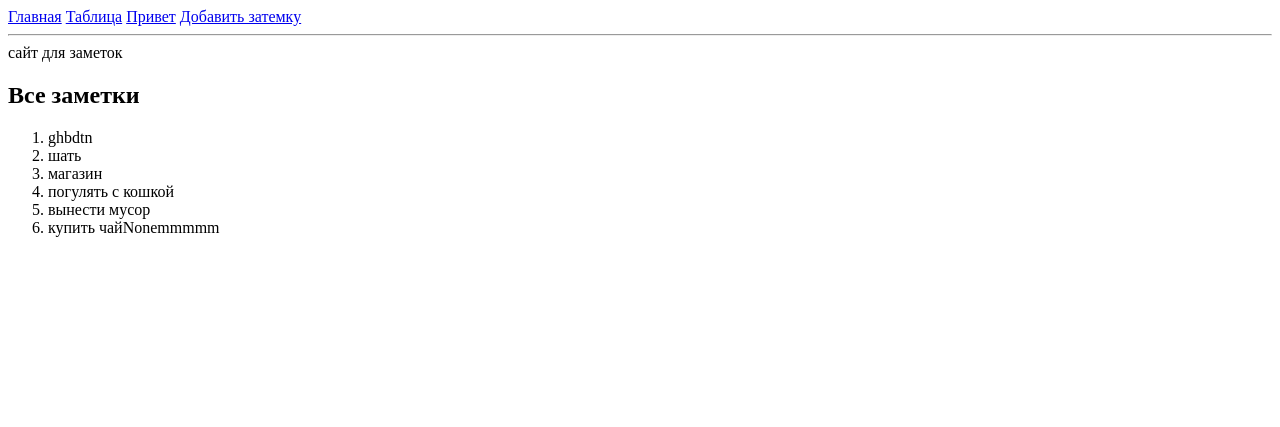
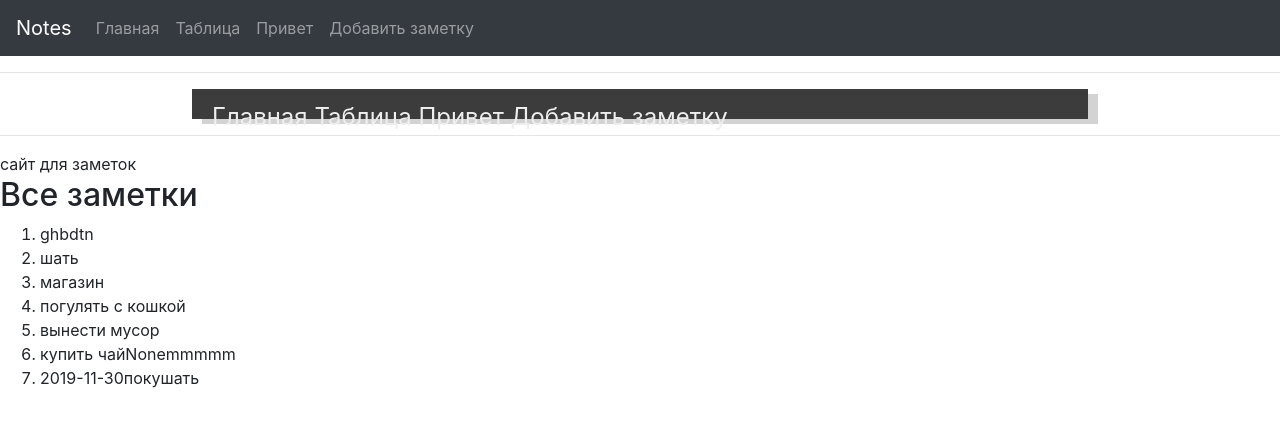
Before and after one commit to BenazirK/notes, a Flask app: page / in a window 1280 px wide. Shown: the top 427 px of the page. Run offline with Flask 2, Linux system fonts and the light colour scheme; some libraries are stand-ins or nearby versions.

Commit message:
static and bootstrap

```diff
--- a/app.py
+++ b/app.py
@@ -14,9 +14,9 @@ def hello(user_name):
     user_name= user_name.capitalize()
     return  render_template('hello.html', user_name=user_name)
 
-@app.route("/add-note-form")
-def add_note_form():
-    return render_template("add_note_form.html")
+@app.route("/add")
+def add():
+    return render_template("add.html")
 
 
 @app.route("/add-note", methods=["POST"])
--- a/notes.txt
+++ b/notes.txt
@@ -4,3 +4,4 @@ ghbdtn
 погулять с кошкой
 вынести мусор
 купить чайNonemmmmm
+2019-11-30покушать
--- /dev/null
+++ b/static/note.css
@@ -0,0 +1,14 @@
+#menu {
+    height: 30px;
+    width: 70%;
+    color: #eee;
+    background-color: #3c3c3c;
+    font-size: 24px;
+    margin: 0 15vw;
+    padding: 10px 20px;
+    box-shadow: 10px 5px lightgrey;
+
+}
+div > a {
+    color: #eee
+}
--- a/templates/add_note_form.html
+++ b/templates/add.html
@@ -3,7 +3,8 @@
 {% block content%}
     <h2>добавить заметку</h2>
     <form action="{{ url_for('add_note') }}" method="POST">
-        <input type="text", name= "new-note" >
+        <input type="text", name= "new-note" placeholder = "Текст заметки">
+        <input type="date" name="date">
         <button>Добавить</button>
     </form>
 
--- a/templates/base.html
+++ b/templates/base.html
@@ -4,13 +4,46 @@
     <meta charset="UTF-8">
     <meta name="viewport" content="width=device-width, initial-scale=1.0">
     <title>{% block title %}Notes{% endblock %}</title>
+    <link rel="stylesheet" href="https://stackpath.bootstrapcdn.com/bootstrap/4.4.1/css/bootstrap.min.css" integrity="sha384-Vkoo8x4CGsO3+Hhxv8T/Q5PaXtkKtu6ug5TOeNV6gBiFeWPGFN9MuhOf23Q9Ifjh" crossorigin="anonymous">
+    <link rel="stylesheet" href="{{ url_for('static', filename='note.css') }}">
+    <script src="https://stackpath.bootstrapcdn.com/bootstrap/4.4.1/js/bootstrap.min.js" integrity="sha384-wfSDF2E50Y2D1uUdj0O3uMBJnjuUD4Ih7YwaYd1iqfktj0Uod8GCExl3Og8ifwB6" crossorigin="anonymous"></script>
+    {% block staticfiles %}
+    {% endblock %}
 </head>
 <body>
-    <div>
+    <nav class="navbar navbar-expand-md bg-dark navbar-dark">
+            <!-- Brand -->
+            <a class="navbar-brand" href="#">Notes</a>
+
+            <!-- Toggler/collapsibe Button -->
+            <button class="navbar-toggler" type="button" data-toggle="collapse" data-target="#collapsibleNavbar">
+              <span class="navbar-toggler-icon"></span>
+            </button>
+
+            <!-- Navbar links -->
+            <div class="collapse navbar-collapse" id="collapsibleNavbar">
+              <ul class="navbar-nav">
+                <li class="nav-item">
+                    <a class="nav-link" href="{{ url_for('index') }}">Главная</a>
+                </li>
+                <li class="nav-item">
+                    <a class="nav-link" href="{{ url_for('table') }}">Таблица</a>
+                </li>
+                <li class="nav-item">
+                    <a class="nav-link" href="{{ url_for('hello', user_name='аноним') }}">Привет</a>
+                </li>
+                <li class="nav-item">
+                    <a class="nav-link" href="{{ url_for('add') }}">Добавить заметку</a>
+                </li>
+              </ul>
+            </div>
+    </nav>
+    <hr>
+    <div id="menu">
         <a href="{{ url_for('index') }}">Главная</a>
         <a href="{{ url_for('table') }}">Таблица</a>
         <a href="{{ url_for('hello', user_name='аноним') }}">Привет</a>
-        <a href="{{ url_for('add_note_form') }}">Добавить затемку</a>
+        <a href="{{ url_for('add') }}">Добавить заметку</a>
     </div>
     <hr>
     {% block content %}
--- a/templates/index.html
+++ b/templates/index.html
@@ -1,4 +1,9 @@
 {% extends 'base.html' %}
+
+{% block staticfile %}
+<script src="https://code.jquery.com/jquery-3.4.1.slim.min.js" integrity="sha384-J6qa4849blE2+poT4WnyKhv5vZF5SrPo0iEjwBvKU7imGFAV0wwj1yYfoRSJoZ+n" crossorigin="anonymous"></script>
+<script src="https://cdn.jsdelivr.net/npm/popper.js@1.16.0/dist/umd/popper.min.js" integrity="sha384-Q6E9RHvbIyZFJoft+2mJbHaEWldlvI9IOYy5n3zV9zzTtmI3UksdQRVvoxMfooAo" crossorigin="anonymous"></script>
+{% endblock %}
 
 {% block content %}
     <div>сайт для заметок</div>
```
